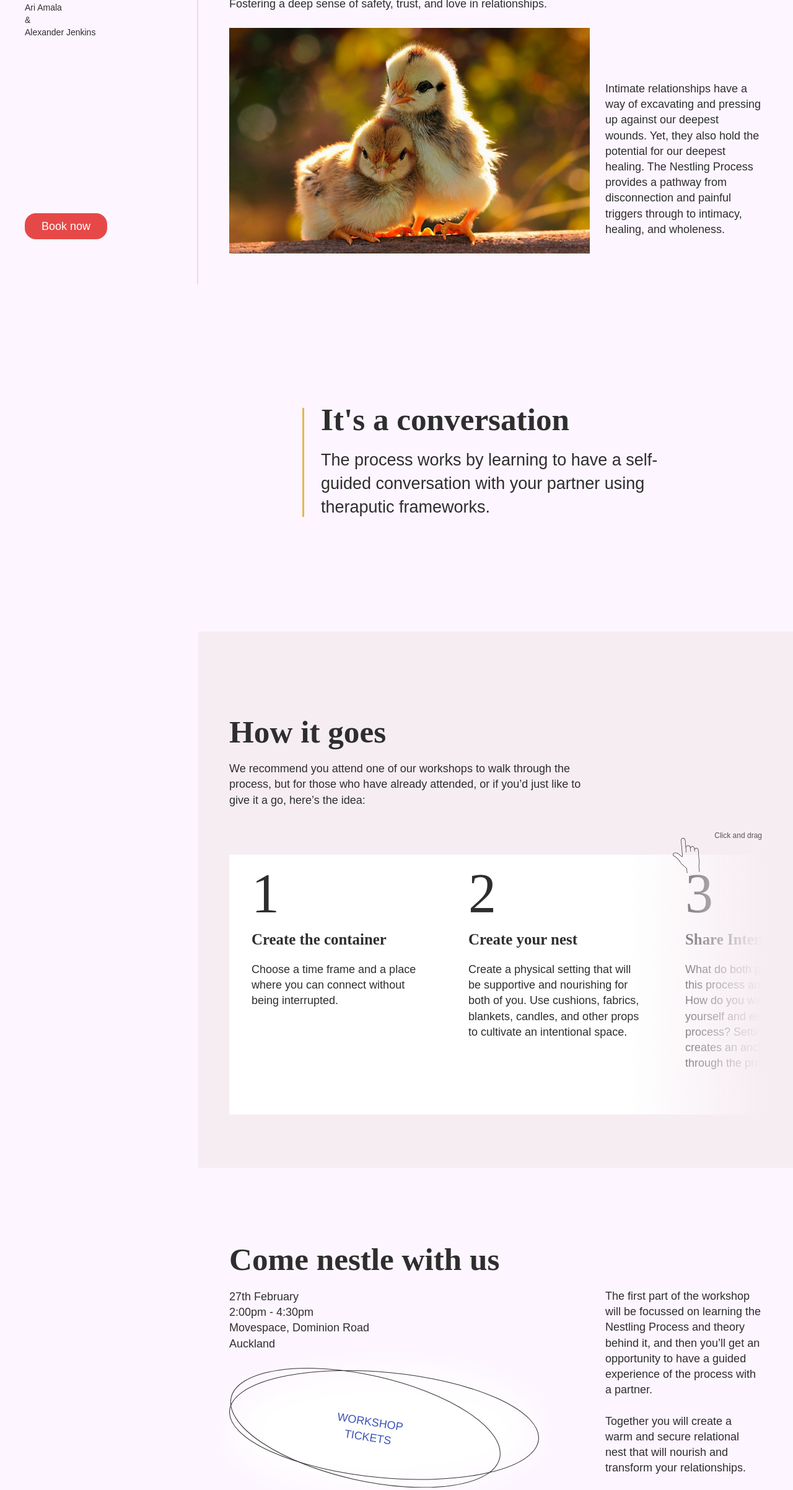
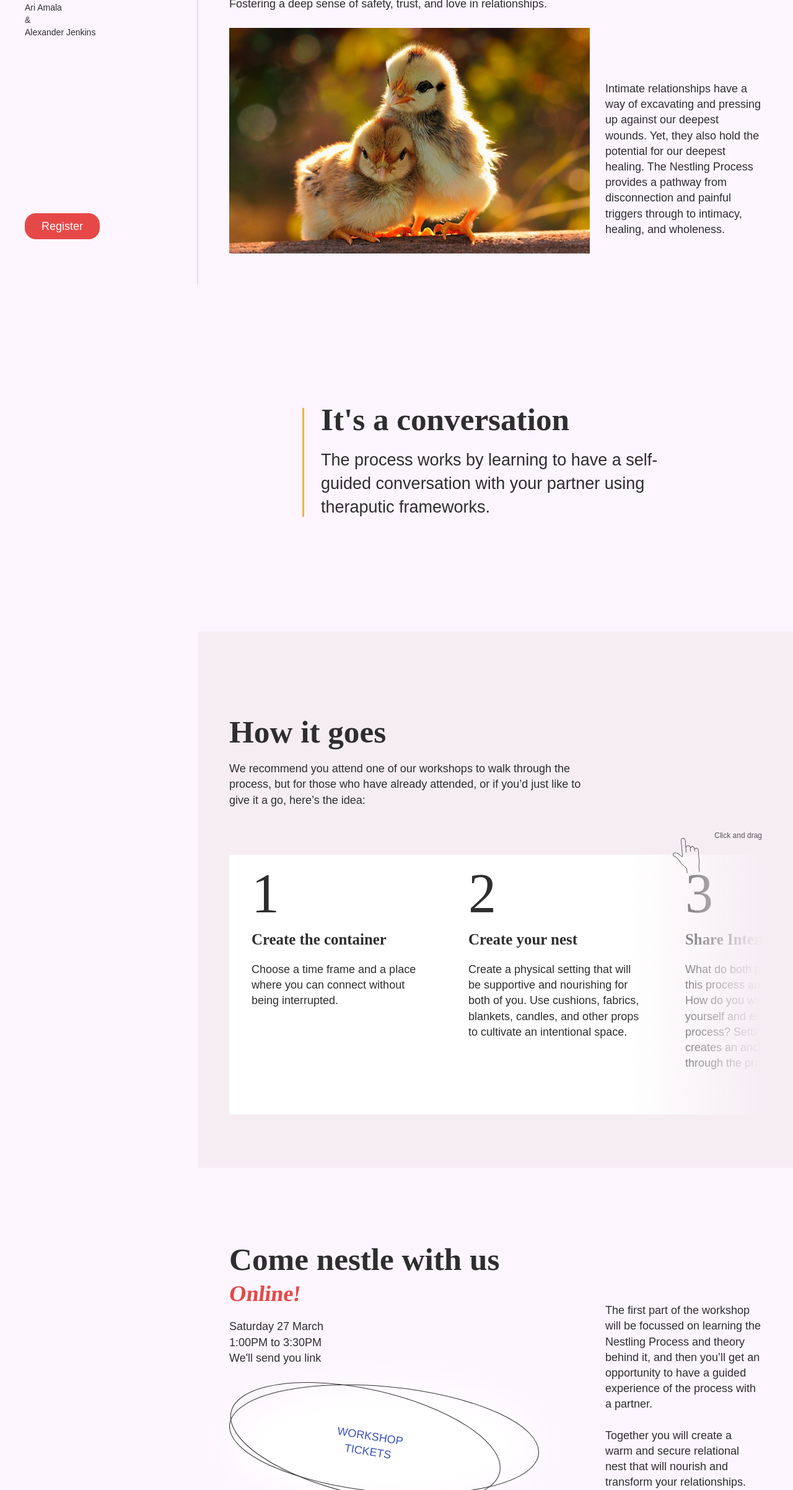
Before and after one commit to restieauxbro/nestling, a Gatsby site: page / in a window 1280 px wide. Shown: the part 341-2745 px from the top of the page at 62% size. Built offline with nearby package versions, Linux system fonts and the light colour scheme; Gatsby itself is replaced by a stand-in of ours; a web font is replaced by a local one.

Commit message:
use meta for workshop info

```diff
--- a/gatsby-config.js
+++ b/gatsby-config.js
@@ -3,6 +3,10 @@ module.exports = {
     title: `The Nestling Process`,
     description: `A conversation framework for fostering a deep sense of safety, trust, and love in relationships.`,
     author: `@gatsbyjs`,
+    tickets: 'https://www.trybooking.com/nz/events/landing?eid=4405&',
+    day: 'Saturday 27 March',
+    time: '1:00PM to 3:30PM',
+    location: `We'll send you link`,
   },
   plugins: [
     `gatsby-plugin-react-helmet`,
--- a/src/components/layout/sidebar.jsx
+++ b/src/components/layout/sidebar.jsx
@@ -1,8 +1,19 @@
 import React from "react"
 import { motion } from "framer-motion"
 import { stagger, item, easeOut } from "../../utils/animations"
+import { graphql, useStaticQuery } from "gatsby"
 
 const Sidebar = () => {
+  const data = useStaticQuery(graphql`
+    query HeaderQuery {
+      site {
+        siteMetadata {
+          tickets
+        }
+      }
+    }
+  `)
+  const ticketsLink = data.site.siteMetadata.tickets
   return (
     <div className="sidebar-cnt">
       <motion.div
@@ -34,11 +45,8 @@ const Sidebar = () => {
         </div>
         <div className="createdby-small">Ari &amp; Alexander</div>
         <div className="booking-cnt">
-          <a
-            className="button"
-            href="https://www.trybooking.com/nz/events/landing?eid=4288"
-          >
-            Book now
+          <a className="button" href={ticketsLink}>
+            Register
           </a>
           <div className="upcoming-event" style={{ marginTop: `1.5em` }}>
             <motion.div
@@ -48,7 +56,7 @@ const Sidebar = () => {
                 transition: { duration: 1.5, ease: easeOut, delay: 9 },
               }}
             >
-              Upcoming workshop in Auckland
+              Upcoming online workshop
             </motion.div>
           </div>
         </div>
@@ -56,5 +64,4 @@ const Sidebar = () => {
     </div>
   )
 }
-
 export default Sidebar
--- a/src/pages/index.jsx
+++ b/src/pages/index.jsx
@@ -1,5 +1,6 @@
 import React from "react"
-import { motion } from "framer-motion"
+import { graphql, useStaticQuery } from "gatsby"
+import { motion, transform } from "framer-motion"
 
 import Layout from "../components/layout"
 import Image from "../components/image"
@@ -8,14 +9,19 @@ import StepsDraggable from "../components/steps-draggable"
 import { TicketCircles } from "../images/svg.jsx"
 import { stagger, easeOut, item } from "../utils/animations"
 
-const IndexPage = () => (
+const IndexPage = ({ data }) => (
   <Layout>
     <SEO title="The Nestling Process" />
     <main className="main-content">
       <Hero />
       <TheConcept />
       <HowItGoes />
-      <ComeNestle />
+      <ComeNestle
+        link={data.site.siteMetadata.tickets}
+        day={data.site.siteMetadata.day}
+        time={data.site.siteMetadata.time}
+        location={data.site.siteMetadata.location}
+      />
     </main>
   </Layout>
 )
@@ -108,24 +114,24 @@ const HowItGoes = () => {
   )
 }
 
-const ComeNestle = () => {
+const ComeNestle = ({ link, day, time, location }) => {
   return (
     <div className="comenestle-cnt">
       <div className="margin">
         <div className="grid">
           <div className="row-1">
-            <h2>Come nestle with us</h2>
+            <h2>
+              Come nestle with us <br />
+              <div className="online">Online!</div>
+            </h2>
+
             <p>
-              27th February <br />
-              2:00pm - 4:30pm <br />
-              Movespace, Dominion Road <br />
-              Auckland
+              {day} <br />
+              {time} <br />
+              {location}
             </p>
             <div className="ticket-circles-cnt">
-              <a
-                href="https://www.trybooking.com/nz/events/landing?eid=4288"
-                style={{ height: "100%" }}
-              >
+              <a href={link} style={{ height: "100%" }}>
                 <TicketCircles />
               </a>
             </div>
@@ -146,3 +152,16 @@ const ComeNestle = () => {
     </div>
   )
 }
+
+export const query = graphql`
+  query HomePageQuery {
+    site {
+      siteMetadata {
+        tickets
+        day
+        time
+        location
+      }
+    }
+  }
+`
--- a/src/styles/layout.scss
+++ b/src/styles/layout.scss
@@ -149,11 +149,10 @@ main {
   border-radius: 1em;
   color: white;
   cursor: pointer;
-  transition: background-color .3s ease, box-shadow .5s ease;
+  transition: background-color 0.3s ease, box-shadow 0.5s ease;
   &:hover {
     background-color: darken(rgb(230, 72, 72), 5%);
     box-shadow: 2px -3px 30px pink;
-
   }
 }
 
@@ -352,6 +351,12 @@ a {
 
 .comenestle-cnt {
   padding: 6vw 0;
+  .online {
+    transform: skewX(-7deg);
+    margin: 0.5em 0;
+    font-size: 0.7em;
+    color: var(--red)
+  }
   .grid {
     display: grid;
     grid-template-columns: 2.3fr 1fr;
```
